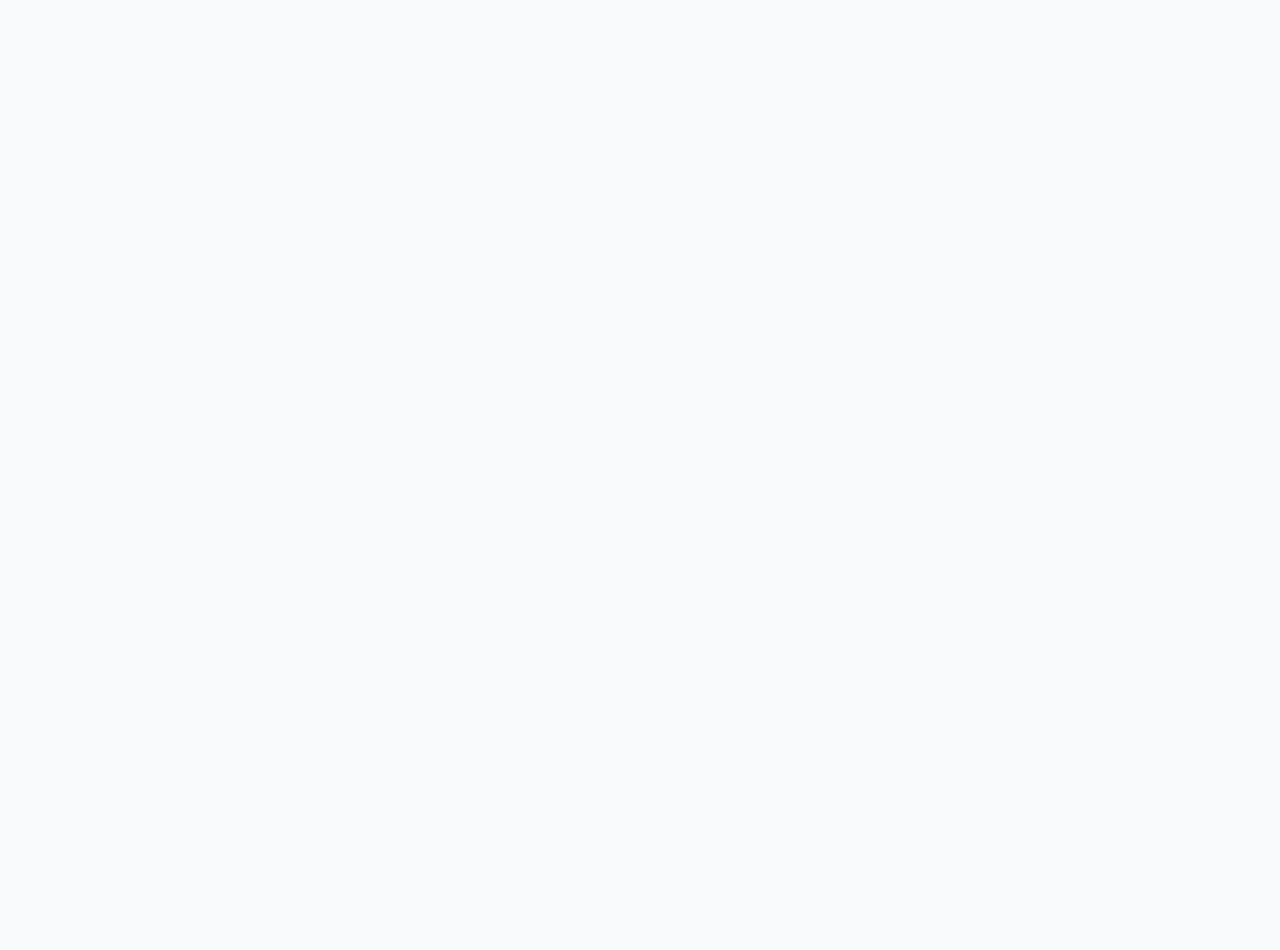
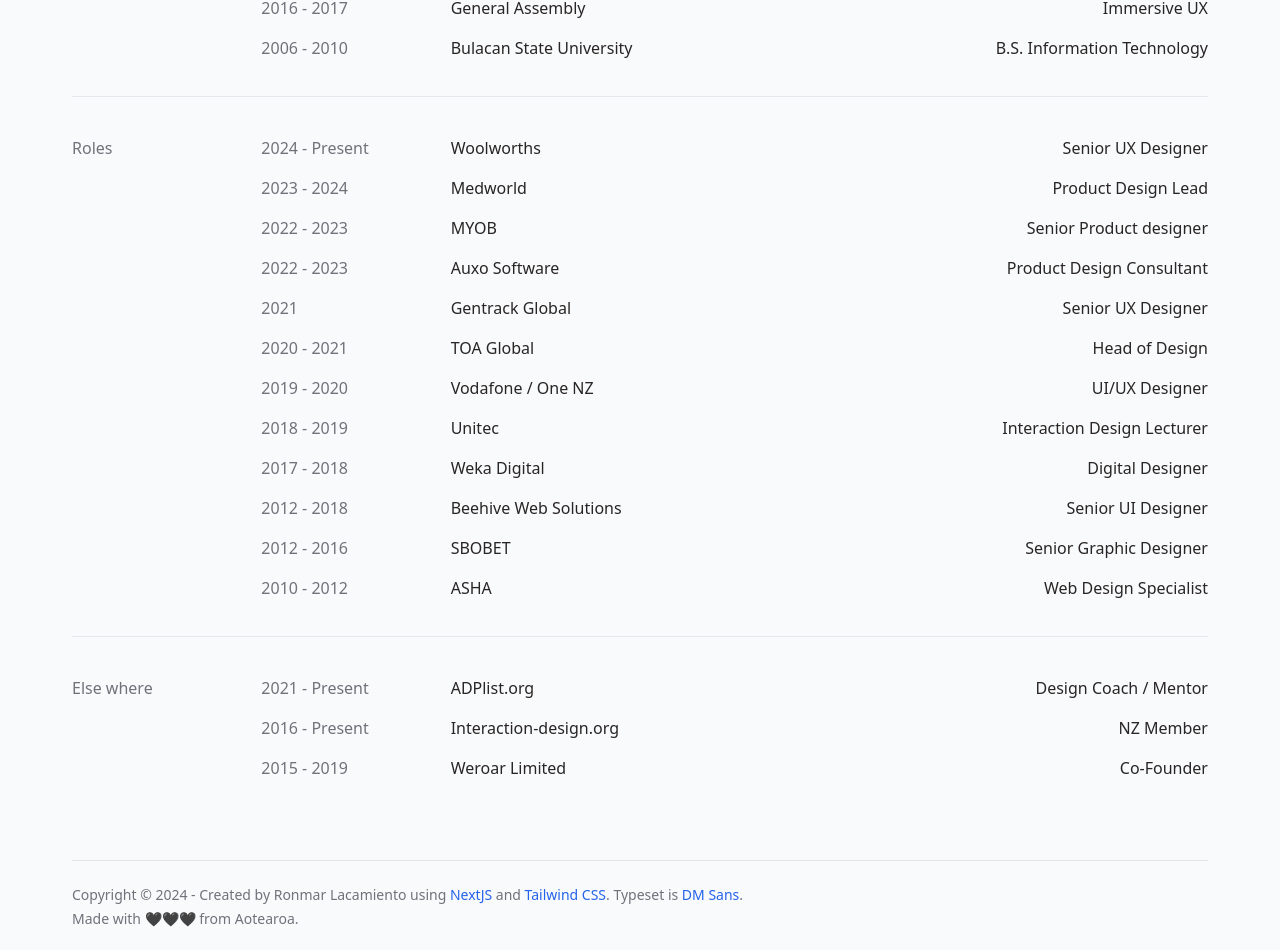
Before and after one commit to heyronmar/web, a Next.js app: page /about in a window 1280 px wide. Shown: the part 571-1521 px from the top of the page. Before the commit the page ends 800 px from the top, so only its background shows below. Built offline with nearby package versions, Linux system fonts and the light colour scheme.

Commit message:
main with about page

```diff
--- a/app/about/page.tsx
+++ b/app/about/page.tsx
@@ -1,11 +1,41 @@
-import React from 'react'
+import React from 'react';
+import data from "@/app/data/about-data.json";
 
 const AboutPage = () => {
   return (
-    <div>
-      About Page
+    <div className='container p-0 my-16'>
+        <div className='flex flex-col'>
+          <div className='xl:max-w-[80%] py-8'>
+            <h1 className='text-3xl font-extralight text-zinc-600 leading-snug tracking-wide pb-6'>
+              <span className='text-zinc-700'>I’m a digital designer with a huge passion in human-computer interaction</span>. I have done a bit of everything from UX, mobile app & web design, design systems, research & testing, product strategy, product management, design and engineering. <span className='text-zinc-700'>My goal is to design solutions that brings <span className='underline decoration-blue-300'>delightful experience to users</span> & meet <span className='underline decoration-blue-300'>business requirements</span>.</span>
+            </h1>
+          </div>
+          {/* EDUCATION */}
+          <div className='py-2'>
+            { data.map((exp)=>{
+                SortedList();
+                return (
+                  <div className='py-1'>
+
+                   <div key={exp.key} className={`flex xl:flex-row lg:flex-row flex-col text-md font-light object-left ${exp.title === "spacer" ? 'border-t border-b-zinc-200 my-6 max-h-1' : ''}`}>
+                      {exp.title == null || exp.title =="spacer" ? <div className='grow xl:w-2/12 w-full font-normal text-zinc-500 opacity-0 hidden xl:block lg:block'>{exp.title}</div> : <div className='grow xl:w-2/12 w-full font-normal text-zinc-500'>{exp.title}</div>}
+                      <div className='grow xl:w-2/12 w-full text-zinc-500'>{exp.year}</div>
+                      <div className='grow xl:w-2/12 w-full'>{exp.org}</div>
+                      <div className='grow xl:w-6/12 w-full xl:text-right lg:text-right'>{exp.role}</div>
+                    </div>
+                  </div>
+                )
+            })}
+          </div>
+
+        </div>
     </div>
   )
 }
 
 export default AboutPage
+
+const SortedList = () => {
+  const sortedData = data.sort((a, b) => Number(a.key) - Number(b.key));
+  return sortedData;
+}
--- /dev/null
+++ b/app/data/about-data.json
@@ -0,0 +1,164 @@
+[
+    {
+        "key": 2,
+        "title": "Roles",
+        "year": "2024 - Present",
+        "org": "Woolworths",
+        "link": "",
+        "role": "Senior UX Designer"
+    },
+    {
+        "key": 2,
+        "title": "",
+        "year": "2023 - 2024",
+        "org": "Medworld",
+        "link": "",
+        "role": "Product Design Lead"
+    },
+    {
+        "key": 1,
+        "title": "Education",
+        "year": "2019 - 2020",
+        "org": "Media Design School",
+        "link": "",
+        "role": "Master of Design"
+    },
+    {
+        "key": 1,
+        "title": "",
+        "year": "2016 - 2017",
+        "org": "General Assembly",
+        "link": "",
+        "role": "Immersive UX"
+    },
+    {
+        "key": 1,
+        "title": "",
+        "year": "2006 - 2010",
+        "org": "Bulacan State University",
+        "link": "",
+        "role": "B.S. Information Technology"
+    },
+    {
+        "key": 2,
+        "title": "",
+        "year": "2022 - 2023",
+        "org": "MYOB",
+        "link": "",
+        "role": "Senior Product designer"
+    },
+    {
+        "key": 2,
+        "title": "",
+        "year": "2022 - 2023",
+        "org": "Auxo Software",
+        "link": "",
+        "role": "Product Design Consultant"
+    },
+    {
+        "key": 2,
+        "title": "",
+        "year": "2021",
+        "org": "Gentrack Global",
+        "link": "",
+        "role": "Senior UX Designer"
+    },
+    {
+        "key": 2,
+        "title": "",
+        "year": "2020 - 2021",
+        "org": "TOA Global",
+        "link": "",
+        "role": "Head of Design"
+    },
+    {
+        "key": 2,
+        "title": "",
+        "year": "2019 - 2020",
+        "org": "Vodafone / One NZ",
+        "link": "",
+        "role": "UI/UX Designer"
+    },
+    {
+        "key": 3,
+        "title": "Else where",
+        "year": "2021 - Present",
+        "org": "ADPlist.org",
+        "link": "",
+        "role": "Design Coach / Mentor"
+    },
+    {
+        "key": 3,
+        "title": "",
+        "year": "2016 - Present",
+        "org": "Interaction-design.org",
+        "link": "",
+        "role": "NZ Member"
+    },
+    {
+        "key": 3,
+        "title": "",
+        "year": "2015 - 2019",
+        "org": "Weroar Limited",
+        "link": "",
+        "role": "Co-Founder"
+    },
+    {
+        "key": 2,
+        "title": "",
+        "year": "2018 - 2019",
+        "org": "Unitec",
+        "link": "",
+        "role": "Interaction Design Lecturer"
+    },
+    {
+        "key": 2,
+        "title": "",
+        "year": "2017 - 2018",
+        "org": "Weka Digital",
+        "link": "",
+        "role": "Digital Designer"
+    },
+    {
+        "key": 2,
+        "title": "",
+        "year": "2012 - 2018",
+        "org": "Beehive Web Solutions",
+        "link": "",
+        "role": "Senior UI Designer"
+    },
+    {
+        "key": 2,
+        "title": "",
+        "year": "2012 - 2016",
+        "org": "SBOBET",
+        "link": "",
+        "role": "Senior Graphic Designer"
+    },
+    {
+        "key": 2,
+        "title": "",
+        "year": "2010 - 2012",
+        "org": "ASHA",
+        "link": "",
+        "role": "Web Design Specialist"
+    },
+
+    {
+        "key": 1,
+        "title": "spacer",
+        "year": "",
+        "org": "",
+        "link": "",
+        "role": ""
+    },
+    {
+        "key": 2,
+        "title": "spacer",
+        "year": "",
+        "org": "",
+        "link": "",
+        "role": ""
+    }
+
+  ]
--- a/app/play/page.tsx
+++ b/app/play/page.tsx
@@ -2,7 +2,7 @@
 
 const PlayPage = () => {
   return (
-    <div>
+    <div className='container p-0 my-16'>
       Play Page
     </div>
   )
--- a/app/resume/page.tsx
+++ b/app/resume/page.tsx
@@ -2,7 +2,7 @@
 
 const ResumePage = () => {
   return (
-    <div>
+    <div className='container p-0 my-16'>
       Resume Page
     </div>
   )
--- a/app/work/page.tsx
+++ b/app/work/page.tsx
@@ -2,7 +2,7 @@
 
 const WorkPage = () => {
   return (
-    <div>
+    <div className='container p-0 my-16'>
       Work Page
     </div>
   )
--- a/components/Footer.jsx
+++ b/components/Footer.jsx
@@ -6,9 +6,9 @@
     const year = new Date().getFullYear();
 
   return (
-    <div className='container flex flex-col py-6 gap-1 items-left px-0 font-light'>
-        <div className='text-sm text-zinc-600'>Copyright © {year} - Created by Ronmar Lacamiento using <Link href={"https://nextjs.org/"}>NextJS</Link> and <Link href={"https://tailwindcss.com/"}>Tailwind CSS</Link>.</div>
-        <div className='text-sm text-zinc-600'>Made with 🖤🖤🖤 from Aotearoa.</div>
+    <div className='container flex flex-col py-6 gap-1 items-left px-0 font-light border-t border-t-zinc-200'>
+        <div className='text-sm text-zinc-500'>Copyright © {year} - Created by Ronmar Lacamiento using <Link href={"https://nextjs.org/"} className='text-blue-600'>NextJS</Link> and <Link href={"https://tailwindcss.com/"} className='text-blue-600'>Tailwind CSS</Link>. Typeset is <Link href={"https://fonts.google.com/specimen/DM+Sans"} className='text-blue-600'>DM Sans</Link>.</div>
+        <div className='text-sm text-zinc-500'>Made with 🖤🖤🖤 from Aotearoa.</div>
     </div>
   )
 }
--- a/components/Header.jsx
+++ b/components/Header.jsx
@@ -6,7 +6,7 @@
 const Header = () => {
   return (
    <header className="py-5">
-        <div className="container mx-auto flex justify-between items-center">
+        <div className="container p-0 mx-auto flex justify-between items-center">
 
             {/* Logo here */}
 
--- a/components/Showcase.tsx
+++ b/components/Showcase.tsx
@@ -27,7 +27,7 @@
                                     />
                                 </div>
                                 <div className="relative first-letter:capitalize">
-                                    {casestudy.logoAlt}
+                                    {casestudy.logoAlt} {casestudy.caseDate ? <span className="text-zinc-400 font-light"> - {casestudy.caseDate}</span> : null}
                                 </div>
                             </div>
                             {/* COPY HERE */}
```
